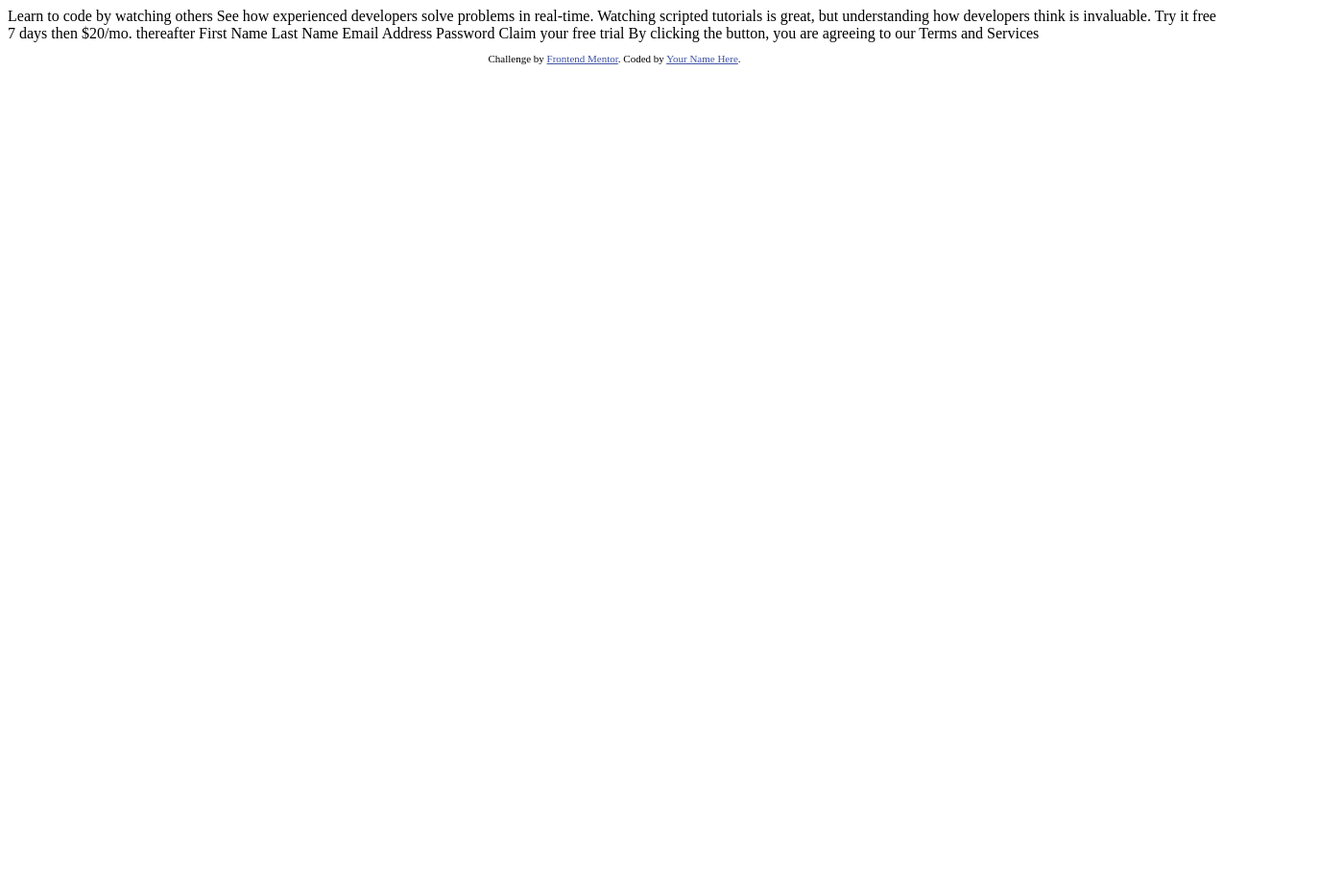
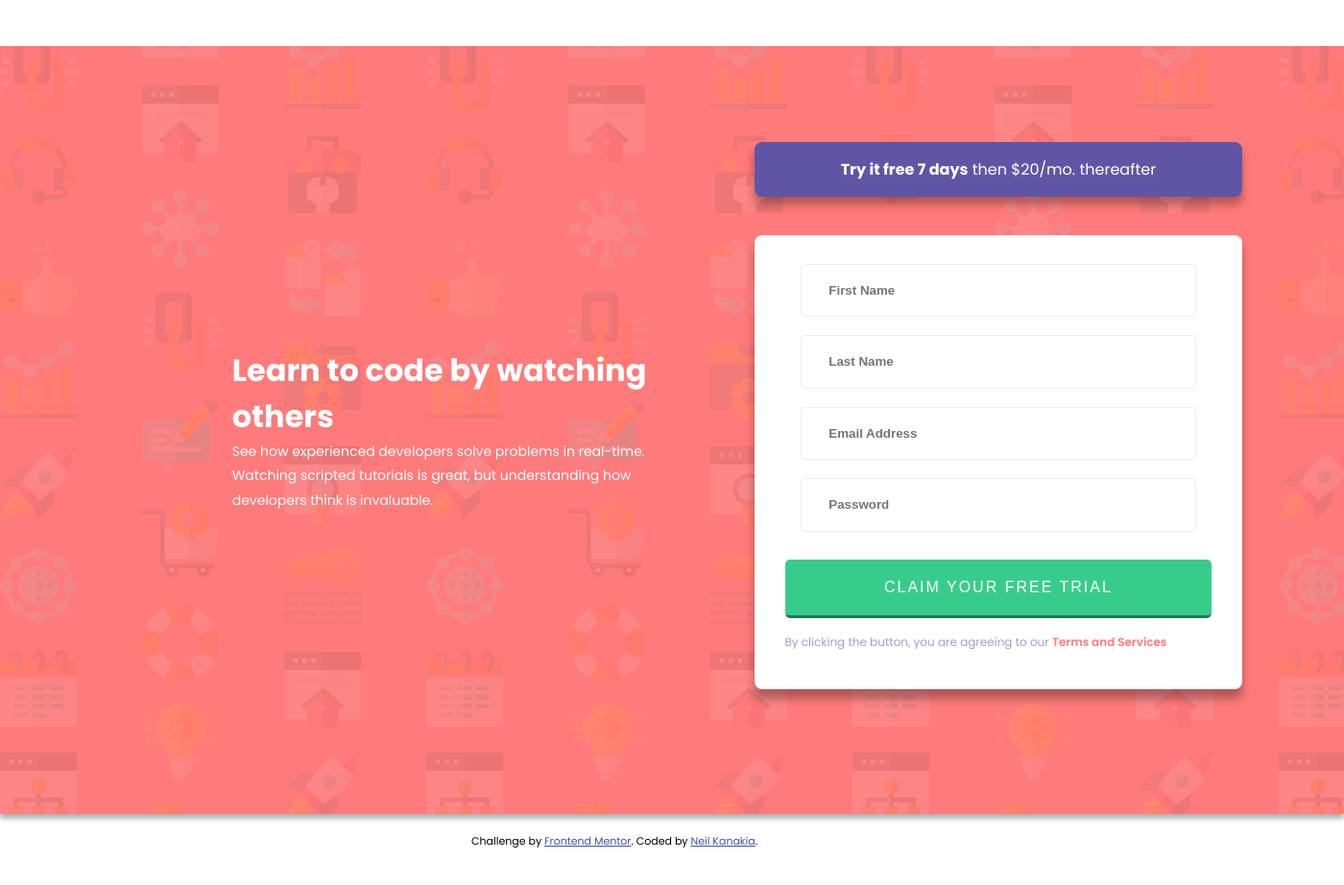
Before and after one commit to neilk17/signup-page, a plain HTML site: page index.html in a window 1280 px wide. Shown: the whole page at 96% size, 1400 px wide, since content can reach past the window. Before the commit the page ends 800 px from the top, so only its background shows below. Drawn offline with Linux system fonts and the light colour scheme.

Commit message:
add html and sass

```diff
--- a/index.html
+++ b/index.html
@@ -5,38 +5,62 @@
   <meta name="viewport" content="width=device-width, initial-scale=1.0"> <!-- displays site properly based on user's device -->
 
   <link rel="icon" type="image/png" sizes="32x32" href="./images/favicon-32x32.png">
+  <link rel="stylesheet" href="./sass/styles.css">
+  <link rel="preconnect" href="https://fonts.googleapis.com">
+  <link rel="preconnect" href="https://fonts.gstatic.com" crossorigin>
+  <link href="https://fonts.googleapis.com/css2?family=Poppins:wght@400;500;600;700&display=swap" rel="stylesheet">
 
-  <title>Frontend Mentor | Intro component with sign up form</title>
-
-  <!-- Feel free to remove these styles or customise in your own stylesheet 👍 -->
-  <style>
-    .attribution { font-size: 11px; text-align: center; }
-    .attribution a { color: hsl(228, 45%, 44%); }
-  </style>
+  <title>Neil Kanakia | Intro component with sign up form</title>
 </head>
 <body>
 
-  Learn to code by watching others
+  <div class="container">
+    <section class="left">
+      <h1>Learn to code by watching others</h1>
+      <p>
+        See how experienced developers solve problems in real-time. Watching scripted tutorials is great,
+        but understanding how developers think is invaluable.
+      </p>
+    </section>
+    <section class="right">
+      <div class="heading">
+        <span>Try it free 7 days</span> then $20/mo. thereafter
+      </div>
+      <form class="form">
+        <div>
+          <input type="text" placeholder="First Name" required>
+          <span><img class="error-icon" src="./images/icon-error.svg" alt="error"></span>
+          <span class="error">First name cannot be empty.</span>
+        </div>
+        <div>
+          <input type="text" placeholder="Last Name" required>
+          <span><img class="error-icon" src="./images/icon-error.svg" alt="error"></span>
+          <span class="error">Last name cannot be empty</span>
+        </div>
+        <div>
+          <input type="email" placeholder="Email Address" class="email" id="email" required>
+          <span><img class="error-icon" src="./images/icon-error.svg" alt="error"></span>
+          <span class="error">Email name cannot be empty</span>
+        </div>
+        <div>
+          <input type="password" placeholder="Password" class="password" id="pass" required>
+          <span><img class="error-icon" src="./images/icon-error.svg" alt="error"></span>
+          <span class="error">Password cannot be empty</span>
+        </div>
+        <button class="btn btn-green" type="submit">Claim your free trial </button>
+        <p class="terms">By clicking the button, you are agreeing to our <a class="terms-conditions" href="">Terms and Services</a></p>
+      </form>
+    </section>
+  </div>
 
-  See how experienced developers solve problems in real-time. Watching scripted tutorials is great,
-  but understanding how developers think is invaluable.
 
-  Try it free 7 days then $20/mo. thereafter
-
-  First Name
-  Last Name
-  Email Address
-  Password
-
-  Claim your free trial
-
-  By clicking the button, you are agreeing to our Terms and Services
 
   <footer>
     <p class="attribution">
       Challenge by <a href="https://www.frontendmentor.io?ref=challenge" target="_blank">Frontend Mentor</a>.
-      Coded by <a href="#">Your Name Here</a>.
+      Coded by <a href="#">Neil Kanakia</a>.
     </p>
   </footer>
+  <script src="script.js"></script>
 </body>
 </html>
--- /dev/null
+++ b/sass/styles.scss
@@ -0,0 +1,230 @@
+*, *::before, *::after {
+    margin: 0;
+    padding: 0;
+    box-sizing: border-box;
+}
+:root {
+    --red: hsl(0, 100%, 74%);
+    --green: hsl(154, 59%, 51%);
+    --blue: hsl(248, 32%, 49%);
+    --dark-blue: hsl(249, 10%, 26%);
+    --grayish-blue: hsl(247, 31%, 71%);
+    --fs-default: 16px;
+    --fs-medium: 28px;
+    --fs-large: 32px;
+    --fs-xlarge: 48px;
+    font-size: var(--fs-default);
+}
+body {
+    font-family: 'Poppins', sans-serif;
+    font-size: var(--fs-default);
+    padding-top: 3rem;
+    padding-bottom: 3rem;
+    margin: 0;
+}
+.attribution {
+    font-size: 11px;
+    text-align: center;
+}
+.attribution a {
+    color: hsl(228, 45%, 44%);
+}
+.container {
+    background-color: var(--red);
+    background-image: url("../images/bg-intro-desktop.png");
+    margin-left: auto;
+    margin-right: auto;
+    margin-bottom: 20px;
+    width: 1400px;
+    height: 800px;
+    padding: 4rem;
+    display: flex;
+    justify-content: space-around;
+    gap: 1.5rem;
+    align-items: center;
+    box-shadow: 0 5px 5px rgba(black, 0.3);
+
+    @media screen and (max-width: 1023px) {
+        flex-direction: column;
+        height: auto;
+        width: 80%;
+    }
+}
+.left {
+    color: white;
+    flex: 0 0 45%;
+    padding-left: 8.5rem;
+
+    h1 {
+        font-size: var(--fs-large);
+    }
+    p {
+        font-size: 14px;
+        line-height: 1.8;
+    }
+    @media screen and (max-width: 1023px) {
+        flex: none;
+        padding: 0;
+        display: flex;
+        flex-direction: column;
+        align-items: center;
+        max-width: 80%;
+        margin-bottom: 3rem;
+
+        h1, p {
+            text-align: center;
+        }
+        h1 {
+            font-size: var(--fs-large);
+            margin-bottom: 20px;
+        }
+    }
+}
+.right {
+    // color: white;
+    flex: 0 0 40%;
+    height: 600px;
+
+    @media screen and (max-width: 1023px) {
+        display: flex;
+        flex: none;
+        flex-direction: column;
+        align-items: center;
+        width: 100%;
+
+        .heading {
+            max-width: 100% !important;
+            text-align: center;
+            padding-left: 2rem !important;
+            padding-right: 2rem !important;
+        }
+        .form #form{
+            max-width: 100%;
+            padding-left: 0 !important;
+            padding-right: 0 !important;
+
+            .btn {
+                width: 90% !important;
+                font-size: 12px !important;
+            }
+
+            p {
+                padding-left: 1rem;
+                padding-right: 1rem;
+                text-align: center;
+            }
+        }
+
+    }
+    .heading {
+        background-color: var(--blue);
+        border-radius: 8px;
+        box-shadow: 0 8px 10px rgba(black, 0.3);
+        color: white;
+        display: block;
+        font-size: var(--fs-default);
+        font-weight: 400;
+        max-width: 100%;
+        margin-bottom: 40px;
+        padding: 1rem;
+        text-align: center;
+        span {
+            font-weight: 700;
+            display: inline-block;
+        }
+    }
+    .form {
+        background-color: white;
+        border-radius: 8px;
+        display: flex;
+        flex-direction: column;
+        height: auto;
+        justify-content: center;
+        width: 100%;
+        padding-left: 2rem;
+        padding-right: 2rem;
+        box-shadow: 0 10px 10px rgba(black, 0.3);
+
+        div {
+            flex: 1;
+            display: block;
+            width: 100%;
+            padding: 0.6rem 1rem;
+            position: relative;
+
+            &:first-of-type {
+                margin-top: 20px;
+            }
+            &:last-of-type {
+                margin-bottom: 20px;
+            }
+            .error-icon {
+                position: absolute;
+                right: 8%;
+                top: 28%;
+                display: none;
+
+                &.visible {
+                    display: block;
+                }
+            }
+
+            input {
+                border: 1px solid lighten(lightgray, 10%);
+                border-radius: 4px;
+                color: var(--dark-blue);
+                display: block;
+                font-weight: bolder;
+                width: 100%;
+                outline: none;
+                padding: 1.2rem 1.8rem;
+
+                &focus {
+                    border: 1px solid var(--dark-blue);
+                    color: var(--dark-blue);
+                }
+            }
+            span.error {
+                display: none;
+            }
+        } /*Div END*/
+        .btn {
+            display: block;
+            width: 100%;
+            // padding: 1rem 1.2rem;;
+            padding: 1.2rem 1.8rem;
+            margin-bottom: 1rem;
+            outline: none;
+            border: none;
+            cursor: pointer;
+        }
+        .btn-green {
+            background-color: var(--green);
+            border-radius: 5px;
+            border-bottom: 3px outset var(--green);
+            border-right: 1px solid var(--green);
+            border-left: 1px solid var(--green);
+            border-top: 1px solid var(--green);
+            color: white;
+            font-size: var(--fs-default);
+            text-transform: uppercase;
+            letter-spacing: 2px;
+            font-weight: 500;
+        }
+        p {
+            font-size: 12px;
+            color: var(--grayish-blue);
+            padding-bottom: 2.5rem;
+        }
+        .terms {
+            a {
+                color: var(--red);
+                font-weight: 600;
+                text-decoration: none;
+            }
+        }
+    }
+}
+.visible {
+    display: block;
+}
```
Also changed, not shown: sass/styles.css (added), script.js (added), 1 other file.
